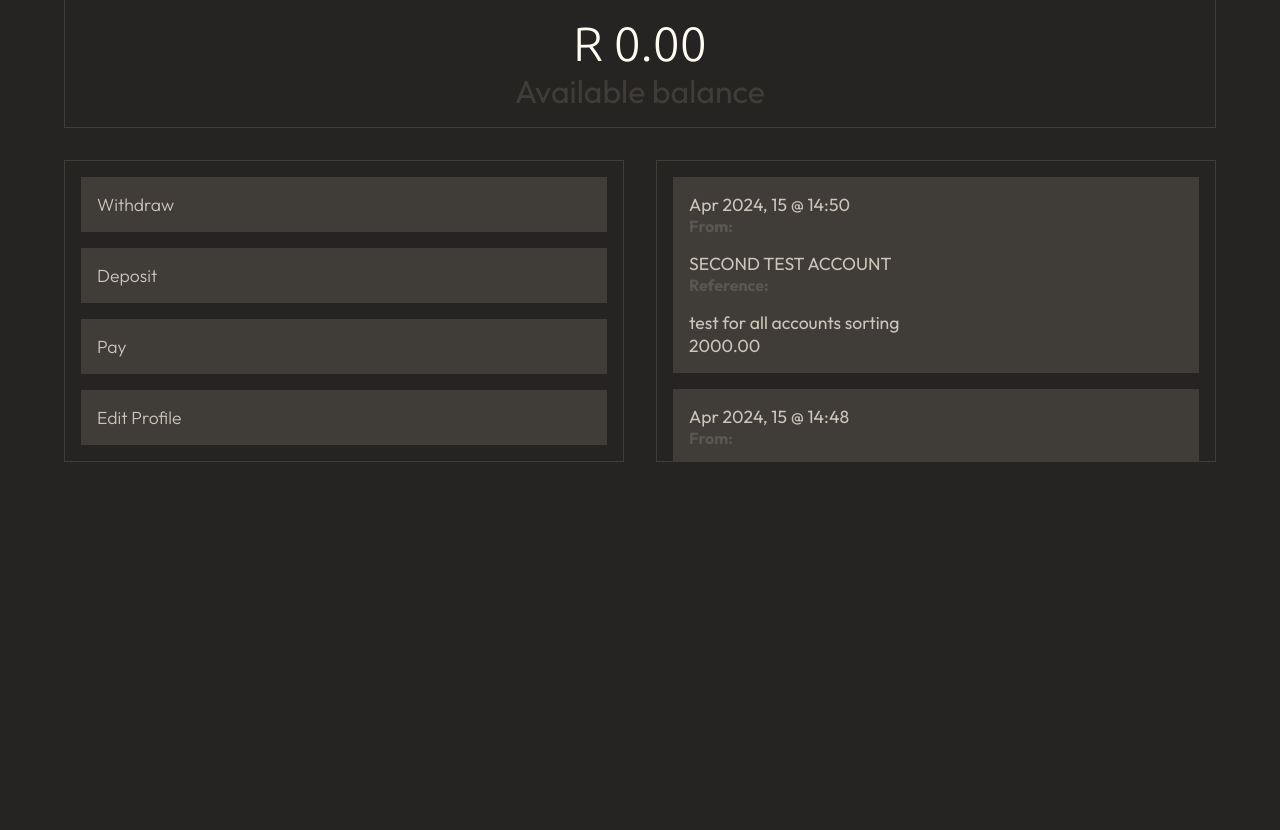
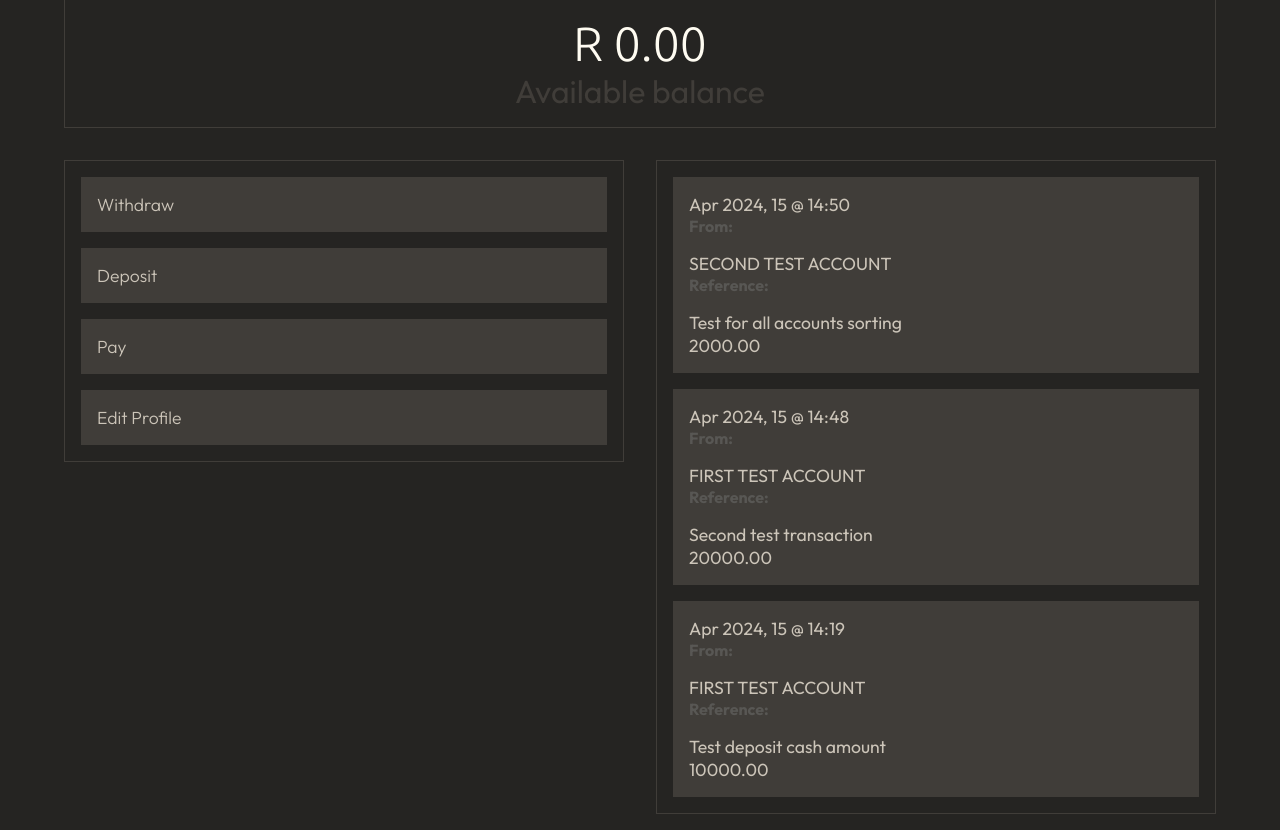
Before and after one commit to PhantomLeii/banking-system, a Django app: page /home/ in a window 1280 px wide. Shown: the part 73-903 px from the top of the page. Before the commit the page ends 535 px from the top, so only its background shows below. Run offline with Django 5.2, Linux system fonts and the light colour scheme; a user stored in the database is signed in; data comes from the database, SQL or seed files in the repository.

Commit message:
remove dashboard transactions hard coded height

```diff
--- a/static/css/index.css
+++ b/static/css/index.css
@@ -412,8 +412,7 @@ form ul {
 #dashboard {
 	display: grid;
 	grid-template-columns: 1fr 1fr;
-	grid-template-rows: 1fr 3fr;
-	height: 100%;
+	grid-template-rows: 1fr auto;
 	width: 100%;
 	gap: 2rem;
 }
@@ -429,7 +428,7 @@ form ul {
 }
 
 #dashboard .transactions {
-	max-height: 18.85rem;
+	/* max-height: 18.85rem; */
 	overflow-y: scroll;
 }
 
--- a/templates/routes/index.html
+++ b/templates/routes/index.html
@@ -30,7 +30,7 @@
 				</div>
 				<div class="transaction-data">
 					<h3>Reference:</h3>
-					<p>{{ transaction.reference }}</p>
+					<p>{{ transaction.reference.capitalize }}</p>
 				</div>
 				<div class="amount"><p>{{ transaction.amount }}</p></div>
 			</div>
```
